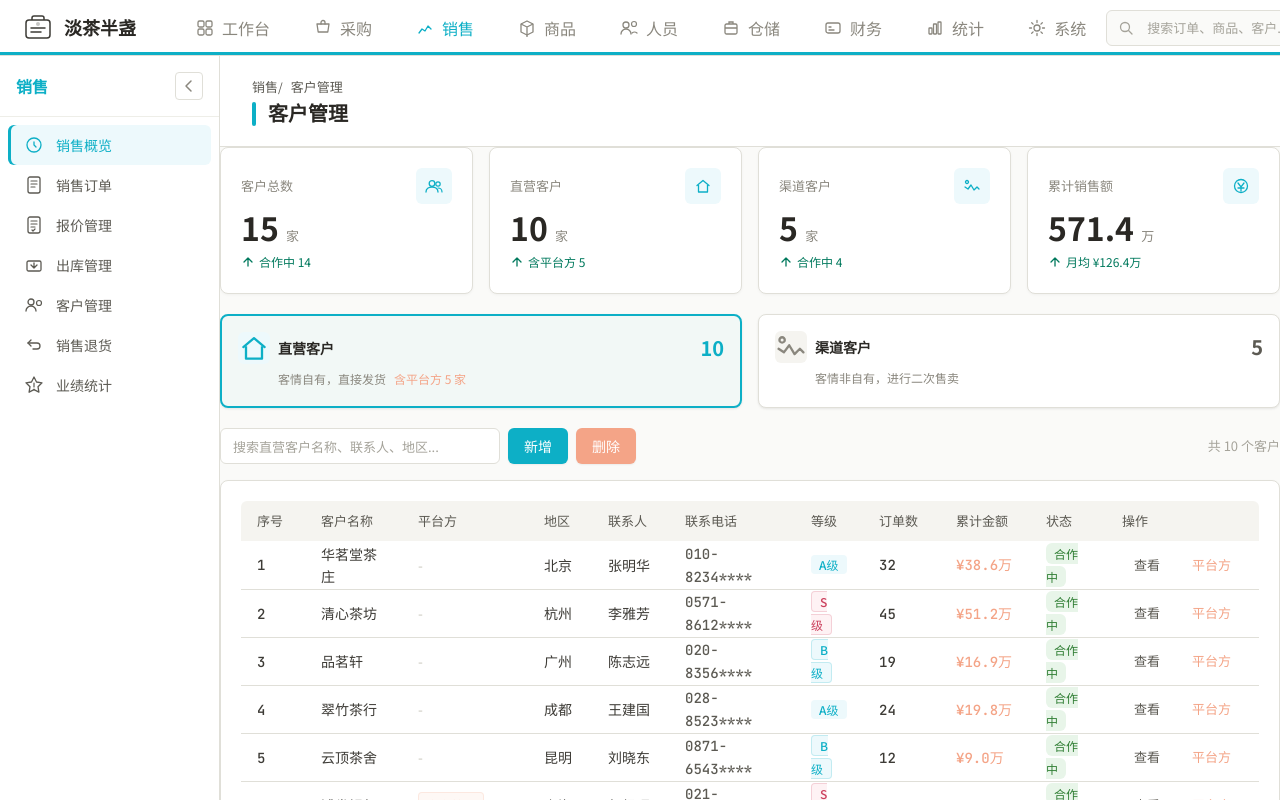
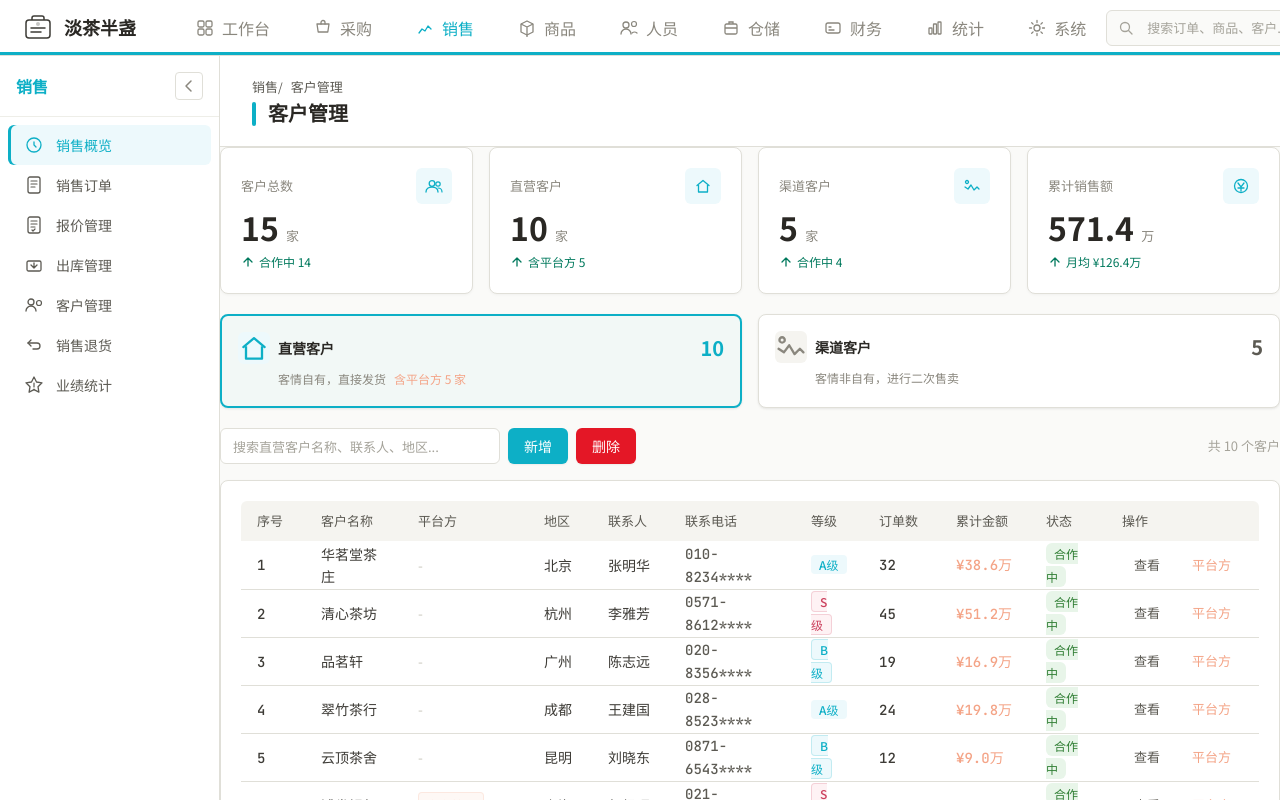
Before and after one commit to zsdxtw/dcbztea-buddy, a React (Vite) app: page /sales/sales-customers in a window 1280 px wide. Shown: the top 800 px of the page. Built offline with nearby package versions, Linux system fonts and the light colour scheme.

Commit message:
feat: 拉取并理解项目文件
Co-authored-by: traeagent <traeagent@users.noreply.github.com>

```diff
--- a/src/pages/sales/SalesCustomers.tsx
+++ b/src/pages/sales/SalesCustomers.tsx
@@ -155,11 +155,11 @@ export default function SalesCustomers() {
         <Button onClick={() => setShowAddDrawer(true)}>新增</Button>
         {deleteMode ? (
           <>
-            <Button style={{ background: SECONDARY, borderColor: SECONDARY }} onClick={() => setShowDeleteConfirm(true)} disabled={selectedForDelete.size === 0}>删除所选({selectedForDelete.size})</Button>
+            <Button style={{ background: '#E41726', borderColor: '#E41726' }} onClick={() => setShowDeleteConfirm(true)} disabled={selectedForDelete.size === 0}>删除所选({selectedForDelete.size})</Button>
             <Button variant="ghost" onClick={exitDeleteMode}>取消</Button>
           </>
         ) : (
-          <Button style={{ background: SECONDARY, borderColor: SECONDARY }} onClick={enterDeleteMode}>删除</Button>
+          <Button style={{ background: '#E41726', borderColor: '#E41726' }} onClick={enterDeleteMode}>删除</Button>
         )}
         <span style={{ marginLeft: 'auto', fontSize: 'var(--text-sm)', color: 'var(--color-neutral-400)' }}>共 {filtered.length} 个客户</span>
       </div>
@@ -209,7 +209,7 @@ export default function SalesCustomers() {
             <p style={{ color: 'var(--color-neutral-600)', marginBottom: 'var(--space-4)' }}>确定要删除选中的 {selectedForDelete.size} 个客户吗？此操作不可撤销。</p>
             <div style={{ display: 'flex', justifyContent: 'flex-end', gap: 'var(--space-2)' }}>
               <Button variant="ghost" onClick={() => setShowDeleteConfirm(false)}>取消</Button>
-              <Button style={{ background: SECONDARY, borderColor: SECONDARY }} onClick={confirmDelete}>确认删除</Button>
+              <Button style={{ background: '#E41726', borderColor: '#E41726' }} onClick={confirmDelete}>确认删除</Button>
             </div>
           </div>
         </div>
```
